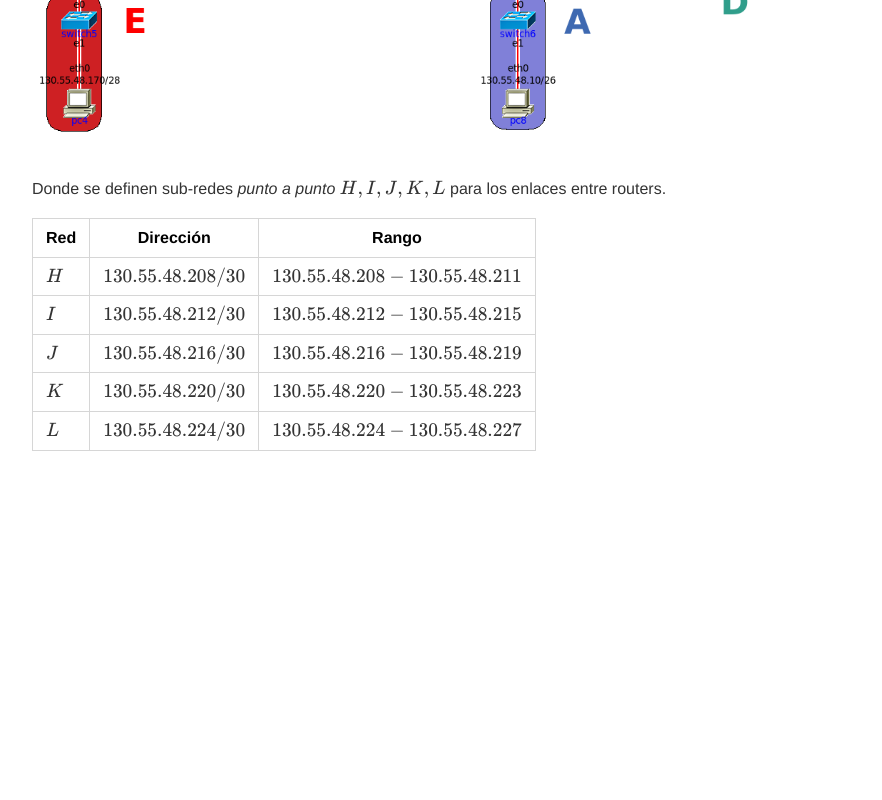
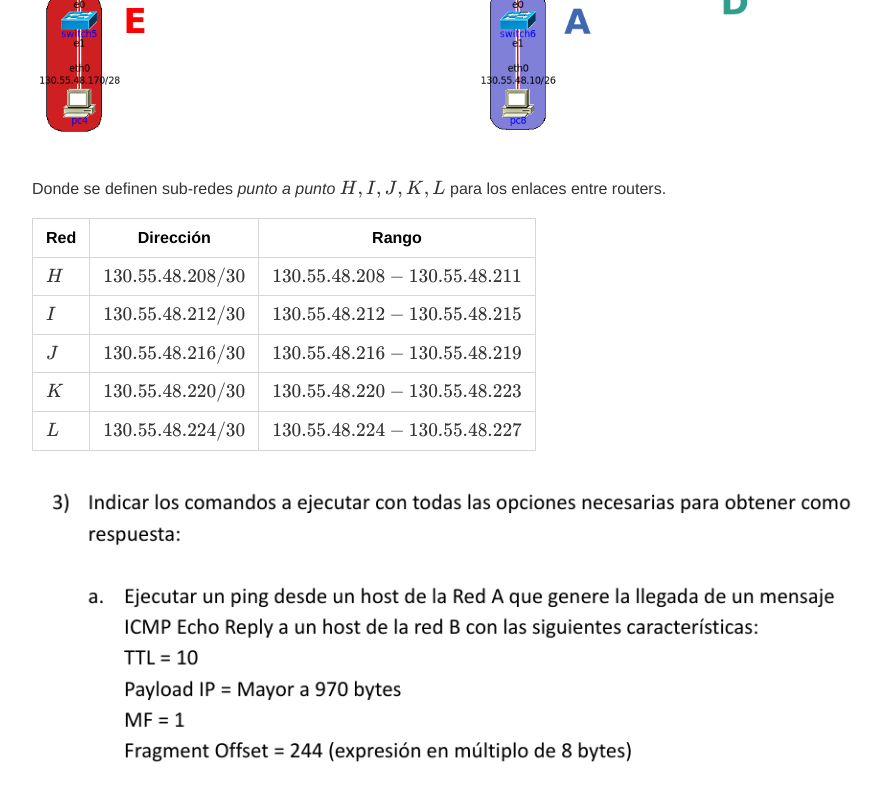
Before and after one commit to Lautaro-De-Lucia/CDD-TP-LAN, a plain HTML site: page index.html in a window 1280 px wide. Shown: the part 3631-4431 px from the top of the page, without its empty margins (183-1065 px from the left). Before the commit the page ends 4129 px from the top, so only its background shows below. Drawn offline with nearby package versions, Linux system fonts and the light colour scheme.

Commit message:
Agrego enunciado ej 3

```diff
--- a/index.html
+++ b/index.html
@@ -208,6 +208,7 @@ Notar que utilizamos 32bits para la red D, ya que una máscara de sub-red de 16
 </tr>
 </tbody>
 </table>
+<p><img src="image-4.png" alt="3-A"></p>
 
       </div>
 
```
Also changed, not shown: image-4.png (added), 1 other file.
